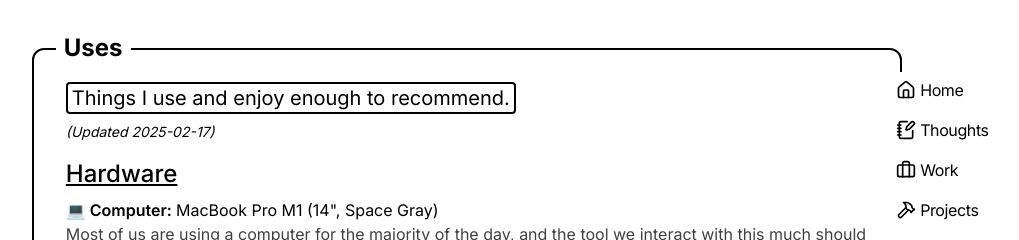
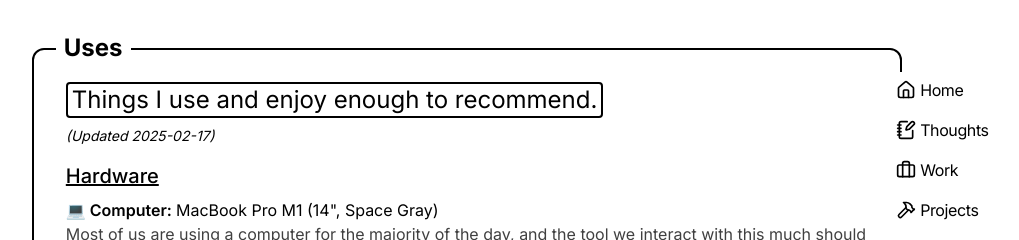
Before and after one commit to WillTwait/twait.dev, a Next.js app: page /uses in a window 1280 px wide. Shown: the top 240 px of the page, without its empty margins (173-1192 px from the left). Built offline with nearby package versions, Linux system fonts and the light colour scheme.

Commit message:
fix style

```diff
--- a/app/uses/page.tsx
+++ b/app/uses/page.tsx
@@ -14,7 +14,7 @@ function Section({
 }) {
   return (
     <div className="space-y-2 border-b pb-4">
-      <h2 className="text-2xl font-medium underline">{title}</h2>
+      <h2 className="text-xl font-medium underline">{title}</h2>
       <div className="space-y-4">{children}</div>
     </div>
   );
@@ -52,7 +52,7 @@ export default function UsesPage() {
   return (
     <div className="space-y-4">
       <div className="flex flex-col gap-2">
-        <h1 className="text-xl border-2 border-black px-1 rounded-sm w-fit">
+        <h1 className="text-2xl border-2 border-black px-1 rounded-sm w-fit">
           Things I use and enjoy enough to recommend.
         </h1>
         <span className="text-sm italic">{"(Updated 2025-02-17)"}</span>
```
